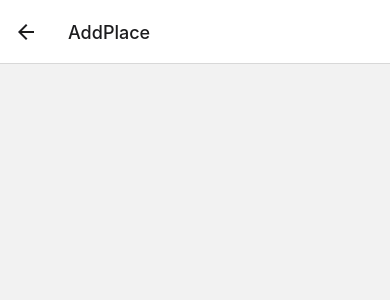
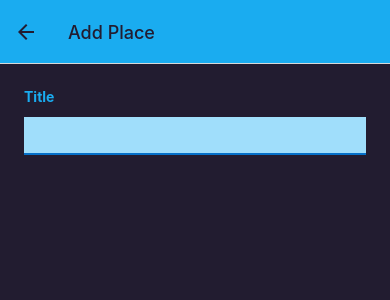
Before and after one commit to Vasylku/react-native_base, a React Native app: screen /AddPlace in a window 390 px wide. Shown: the top 300 px of the page. Built offline with nearby package versions, Linux system fonts and the light colour scheme.

Commit message:
added forms info, adjusted colors, work on navigation native bar

```diff
--- a/App.js
+++ b/App.js
@@ -1,23 +1,41 @@
 import { StatusBar } from "expo-status-bar";
+import * as NavigationBar from "expo-navigation-bar";
 import { StyleSheet, Text, View } from "react-native";
 import { NavigationContainer } from "@react-navigation/native";
 import { createNativeStackNavigator } from "@react-navigation/native-stack";
 import AllPlaces from "./screens/AllPlaces";
 import AddPlace from "./screens/AddPlace";
 import IconButton from "./UI/IconButton";
+import { Colors } from "./constants/colors";
+import { useEffect } from "react";
 
 export default function App() {
 	const Stack = createNativeStackNavigator();
+	useEffect(() => {
+		async function getNavGone() {
+			await NavigationBar.setBackgroundColorAsync("transparent");
+		}
+
+		getNavGone();
+	}, []);
 
 	return (
 		<>
 			<StatusBar style="dark" />
 			<NavigationContainer>
-				<Stack.Navigator>
+				<Stack.Navigator
+					screenOptions={{
+						headerStyle: { backgroundColor: Colors.primary500 },
+						headerTintColor: Colors.gray700,
+						contentStyle: { backgroundColor: Colors.gray700 },
+					}}
+				>
 					<Stack.Screen
 						name="AllPlaces"
 						component={AllPlaces}
 						options={({ navigation }) => ({
+							title: "Favorite Places",
+
 							headerRight: ({ tintColor }) => (
 								<IconButton
 									icon="add"
@@ -28,7 +46,13 @@ export default function App() {
 							),
 						})}
 					/>
-					<Stack.Screen name="AddPlace" component={AddPlace} />
+					<Stack.Screen
+						name="AddPlace"
+						component={AddPlace}
+						options={{
+							title: "Add Place",
+						}}
+					/>
 				</Stack.Navigator>
 			</NavigationContainer>
 		</>
--- a/components/PlaceForm.js
+++ b/components/PlaceForm.js
@@ -1,10 +1,44 @@
-import { View, Text } from "react-native";
+import { useState } from "react";
+import { View, Text, ScrollView, TextInput, StyleSheet } from "react-native";
+import { Colors } from "../constants/colors";
 
 function PlaceForm() {
+	const [enteredTitle, setEnteredTitle] = useState("");
+
+	const changeTitleHandler = (enteredTitle) => {
+		setEnteredTitle(enteredTitle);
+	};
 	return (
-		<View>
-			<Text></Text>
-		</View>
+		<ScrollView style={styles.form}>
+			<View>
+				<Text style={styles.label}>Title</Text>
+				<TextInput
+					style={styles.input}
+					onChange={changeTitleHandler}
+					value={enteredTitle}
+				/>
+			</View>
+		</ScrollView>
 	);
 }
 export default PlaceForm;
+const styles = StyleSheet.create({
+	form: {
+		flex: 1,
+		padding: 24,
+	},
+	label: {
+		fontWeight: "bold",
+		marginBottom: 4,
+		color: Colors.primary500,
+	},
+	input: {
+		marginVertical: 8,
+		paddingHorizontal: 4,
+		paddingVertical: 8,
+		fontSize: 16,
+		borderBottomColor: Colors.primary700,
+		borderBottomWidth: 2,
+		backgroundColor: Colors.primary100,
+	},
+});
--- a/components/placesList.js
+++ b/components/placesList.js
@@ -1,5 +1,6 @@
 import { FlatList, View, StyleSheet, Text } from "react-native";
 import PlaceItem from "./PlaceItem";
+import { Colors } from "../constants/colors";
 
 function PlacesList({ places }) {
 	if (!places || places.length === 0) {
@@ -26,5 +27,6 @@ const styles = StyleSheet.create({
 	},
 	fallsBackText: {
 		fontSize: 16,
+		color: Colors.primary200,
 	},
 });
--- /dev/null
+++ b/constants/colors.js
@@ -0,0 +1,11 @@
+export const Colors = {
+	primary50: "#cfeffd",
+	primary100: "#a0defb",
+	primary200: "#77cff8",
+	primary400: "#44bdf5",
+	primary500: "#1aacf0",
+	primary700: "#0570c9",
+	primary800: "#003b88",
+	accent500: "#e6b30b",
+	gray700: "#221c30",
+};
--- a/package.json
+++ b/package.json
@@ -13,6 +13,7 @@
     "@react-navigation/native": "^6.1.9",
     "@react-navigation/native-stack": "^6.9.17",
     "expo": "~50.0.4",
+    "expo-navigation-bar": "^2.8.1",
     "expo-status-bar": "~1.11.1",
     "react": "18.2.0",
     "react-native": "0.73.2"
```
Also changed, not shown: 2 other files (tests, documents, lock files or other folders).
